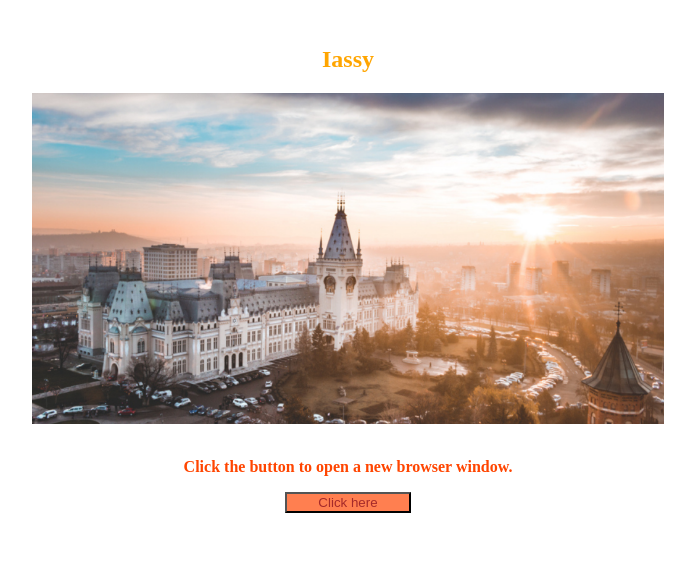
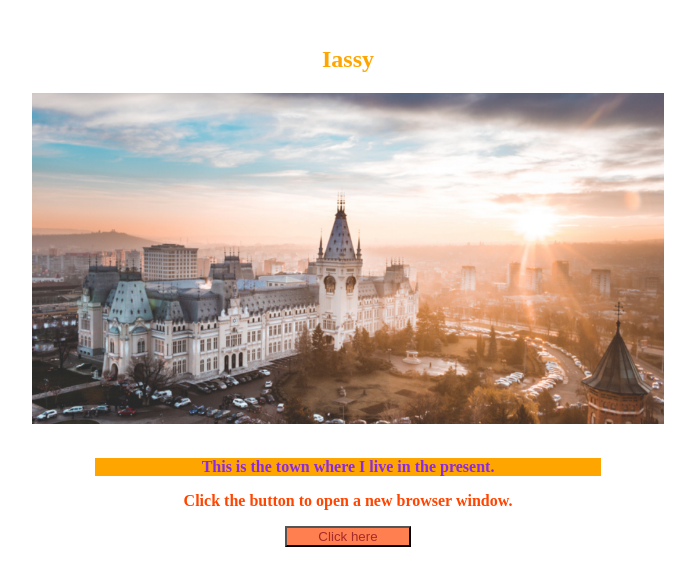
Before and after one commit to paulacobzaru/tema-curs, a plain HTML site: page tema-1/town.html in a window 1280 px wide. Shown: the whole page, without its empty margins (292-987 px from the left). Drawn offline with Linux system fonts and the light colour scheme.

Commit message:
homework1

```diff
--- a/tema-1/town.html
+++ b/tema-1/town.html
@@ -11,15 +11,15 @@
     <br>
     <h2>Iassy</h2>
     <img src="Iassy-photo.png" alt="Iassy-photo" class="imagine">
+    <br>
     <script>
         var param = document.createElement("h3");
         param.setAttribute('id', 'my-id');
         var node = document.createTextNode("This is the town where I live in the present.");
         param.append(node);
-        var element document.getElementById("new");
+        var element = document.getElementById("new");
         element.appendChild(param);
     </script>
-    <br>
     <p><b>Click the button to open a new browser window.</b></p>
     <button onclick="myFunction()">Click here</button>
     <script>
```
